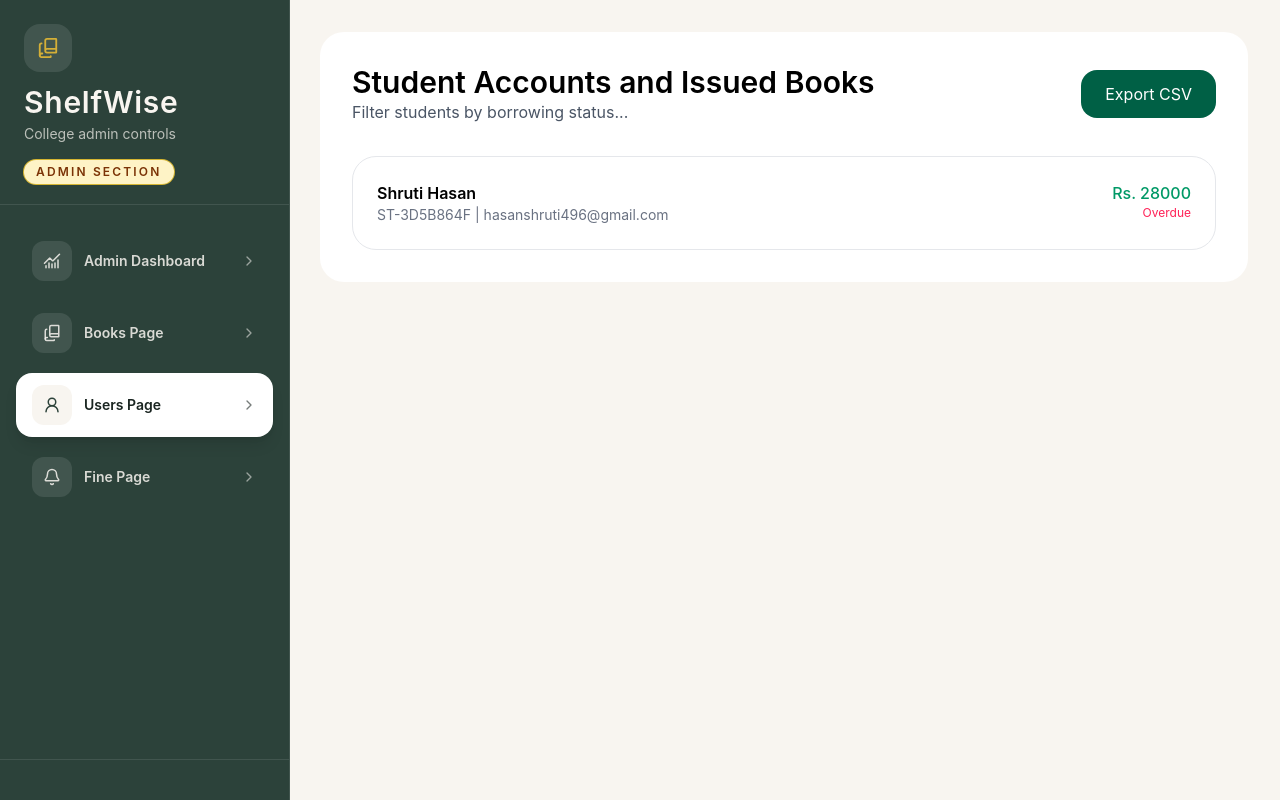
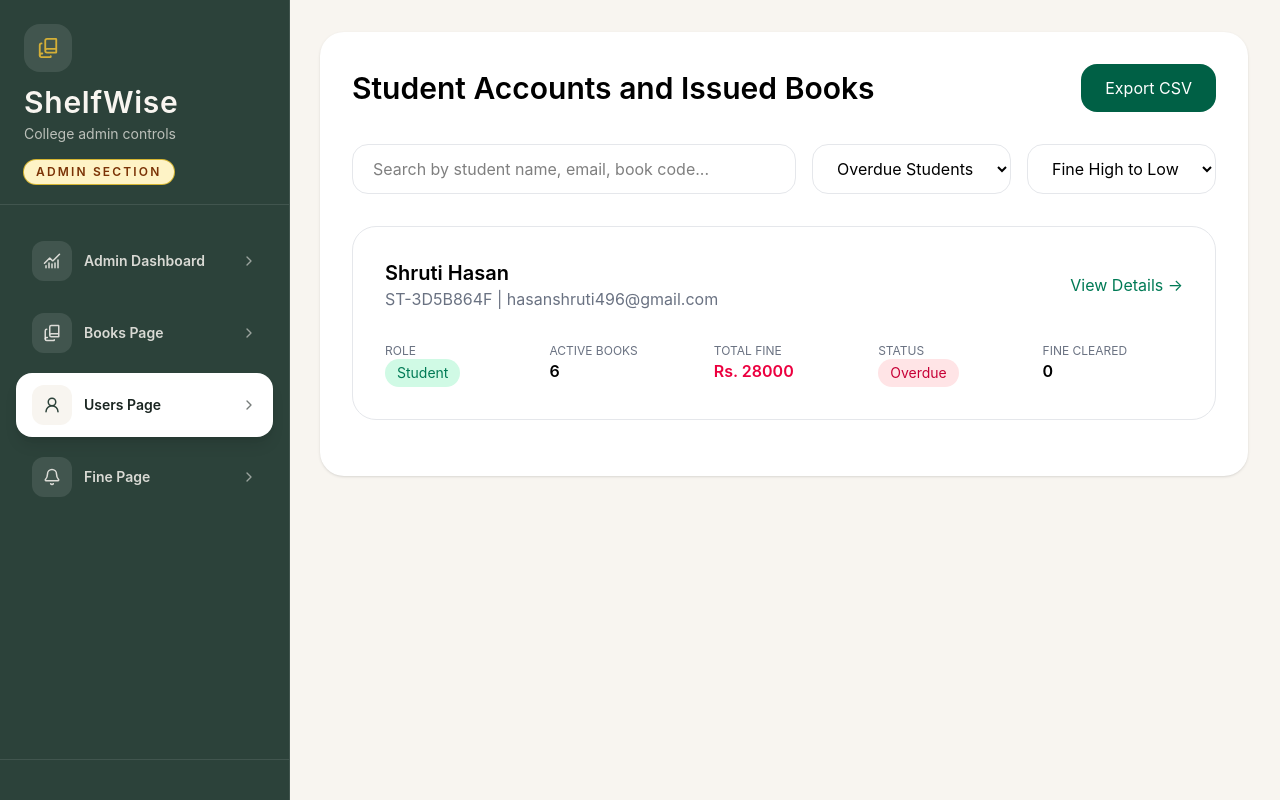
Before and after one commit to JonayedAlHabib/Library-Management-System, a React (Vite) app in the folder frontend/: page /admin/users in a window 1280 px wide. Built offline with nearby package versions, Linux system fonts and the light colour scheme.

Commit message:
feat(admin): update users page with detailed student cards

```diff
--- a/frontend/src/pages/admin/User.jsx
+++ b/frontend/src/pages/admin/User.jsx
@@ -21,28 +21,59 @@ const AdminUsers = () => {
             />
 
             <div className="md:ml-72 p-6 lg:p-8 max-w-7xl mx-auto">
-                <div className="bg-white rounded-3xl p-8">
+                <div className="bg-white rounded-3xl p-8 shadow-sm">
                     <div className="flex justify-between items-center mb-8">
-                        <div>
-                            <h1 className="text-3xl font-semibold">Student Accounts and Issued Books</h1>
-                            <p className="text-gray-600">Filter students by borrowing status...</p>
-                        </div>
+                        <h1 className="text-3xl font-semibold">Student Accounts and Issued Books</h1>
                         <button className="bg-emerald-800 text-white px-6 py-3 rounded-2xl flex items-center gap-2">
                             Export CSV
                         </button>
                     </div>
 
-                    <div className="space-y-6">
-                        <div className="bg-white border border-gray-200 rounded-3xl p-6">
-                            <div className="flex justify-between">
-                                <div>
-                                    <div className="font-semibold">Shruti Hasan</div>
-                                    <div className="text-sm text-gray-500">ST-3D5B864F | hasanshruti496@gmail.com</div>
-                                </div>
-                                <div className="text-right">
-                                    <div className="text-emerald-600 font-medium">Rs. 28000</div>
-                                    <div className="text-xs text-rose-500">Overdue</div>
-                                </div>
+                    {/* Filters */}
+                    <div className="flex flex-wrap gap-4 mb-8">
+                        <input
+                            type="text"
+                            placeholder="Search by student name, email, book code..."
+                            className="flex-1 min-w-[300px] px-5 py-3 border border-gray-200 rounded-2xl"
+                        />
+                        <select className="px-5 py-3 border border-gray-200 rounded-2xl">
+                            <option>Overdue Students</option>
+                        </select>
+                        <select className="px-5 py-3 border border-gray-200 rounded-2xl">
+                            <option>Fine High to Low</option>
+                        </select>
+                    </div>
+
+                    {/* Student Card */}
+                    <div className="border border-gray-200 rounded-3xl p-8 mb-6">
+                        <div className="flex justify-between">
+                            <div>
+                                <div className="font-semibold text-xl">Shruti Hasan</div>
+                                <div className="text-gray-500">ST-3D5B864F | hasanshruti496@gmail.com</div>
+                            </div>
+                            <button className="text-emerald-700">View Details →</button>
+                        </div>
+
+                        <div className="grid grid-cols-2 md:grid-cols-5 gap-6 mt-8">
+                            <div>
+                                <div className="text-xs text-gray-500">ROLE</div>
+                                <div className="bg-emerald-100 text-emerald-700 px-3 py-1 rounded-full text-sm w-fit">Student</div>
+                            </div>
+                            <div>
+                                <div className="text-xs text-gray-500">ACTIVE BOOKS</div>
+                                <div className="font-semibold">6</div>
+                            </div>
+                            <div>
+                                <div className="text-xs text-gray-500">TOTAL FINE</div>
+                                <div className="font-semibold text-rose-600">Rs. 28000</div>
+                            </div>
+                            <div>
+                                <div className="text-xs text-gray-500">STATUS</div>
+                                <div className="bg-rose-100 text-rose-700 px-3 py-1 rounded-full text-sm w-fit">Overdue</div>
+                            </div>
+                            <div>
+                                <div className="text-xs text-gray-500">FINE CLEARED</div>
+                                <div className="font-semibold">0</div>
                             </div>
                         </div>
                     </div>
```
